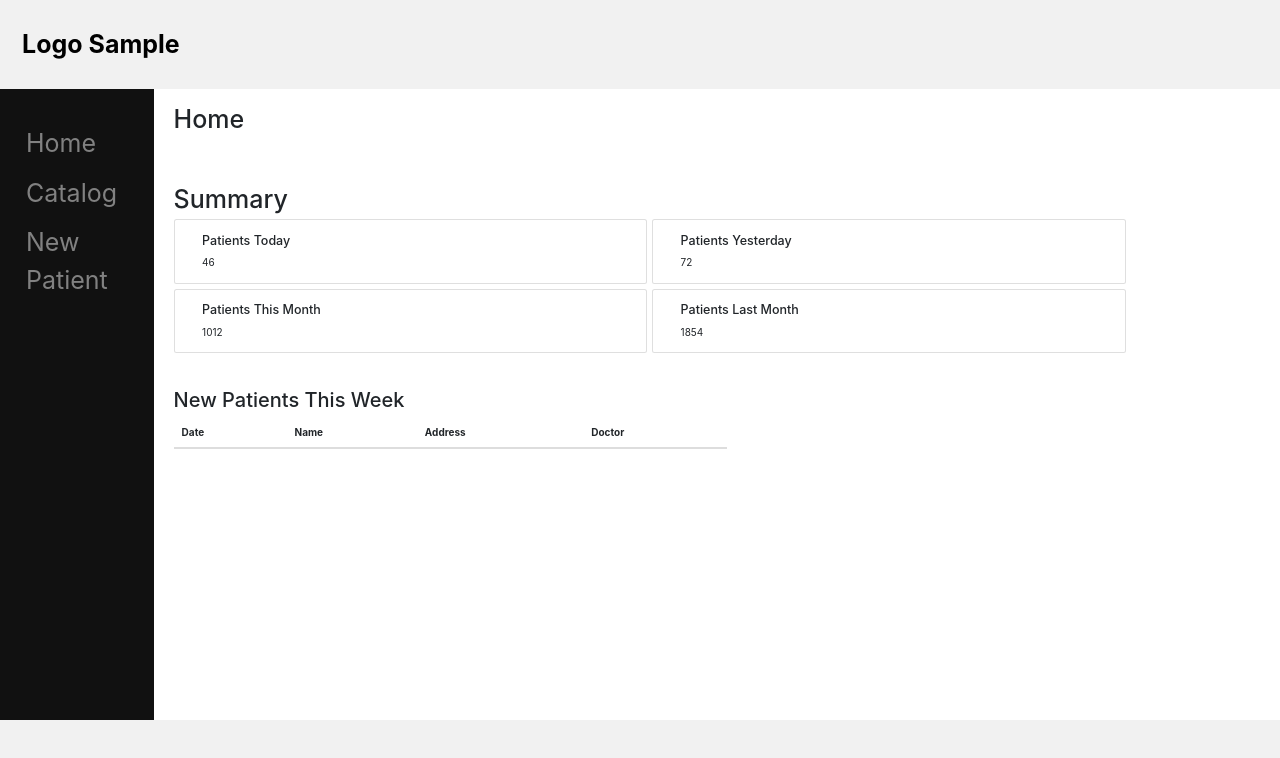
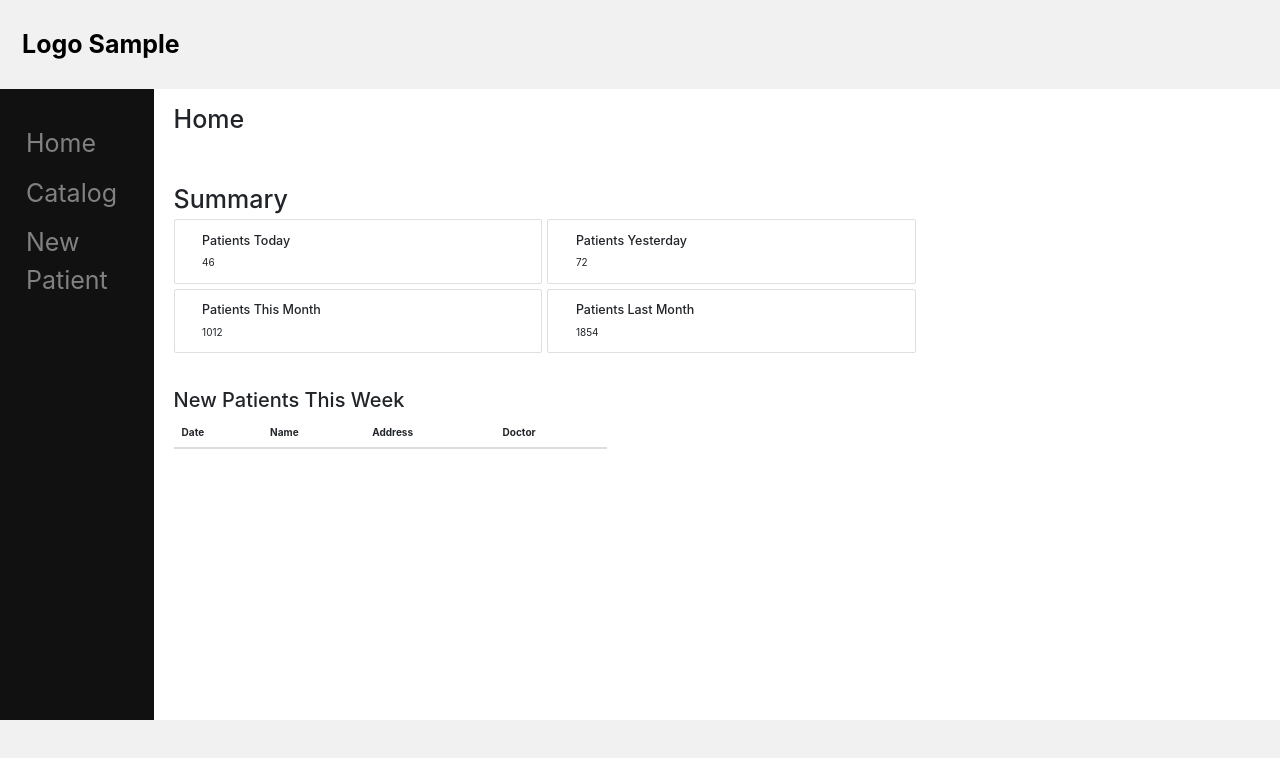
Before and after one commit to alexrosa03/appdevfinals2, a Vue app: page /home in a window 1280 px wide. Shown: the top 758 px of the page. Built offline with nearby package versions, Linux system fonts and the light colour scheme.

Commit message:
div cleanup and css edits

```diff
--- a/src/App.vue
+++ b/src/App.vue
@@ -29,4 +29,8 @@ export default {
   body {
     margin: auto;
   }
+
+  .row {
+    width: 100%;
+  }
 </style>
--- a/src/components/footer.vue
+++ b/src/components/footer.vue
@@ -1,9 +1,6 @@
 <template>
   <div class="footer">
-    <!-- <a>The</a>
-    <a>Greatest</a>
-    <a>Show</a>
-    <a>Tomorrow</a> -->
+
   </div>
 </template>
 
--- a/src/views/Home.vue
+++ b/src/views/Home.vue
@@ -15,13 +15,13 @@
 
             <h1>Summary</h1>
                 <div class="row">
-                    <div class="card col-md-5" style="display: inline-block; margin: 0px 5px 5px 15px;">
+                    <div class="card col-md-4" style="display: inline-block; margin: 0px 5px 5px 15px;">
                         <div class="card-body">
                             <h5 class="card-title">Patients Today</h5>
                             <p class="card-text">46</p>
                         </div>
                     </div>
-                    <div class="card col-md-5" style="display: inline-block; margin: 0px 5px 5px 0px;">
+                    <div class="card col-md-4" style="display: inline-block; margin: 0px 5px 5px 0px;">
                         <div class="card-body">
                             <h5 class="card-title">Patients Yesterday</h5>
                             <p class="card-text">72</p>
@@ -29,13 +29,13 @@
                     </div>
 
 
-                    <div class="card col-md-5" style="display: inline-block; margin: 0px 5px 5px 15px;">
+                    <div class="card col-md-4" style="display: inline-block; margin: 0px 5px 5px 15px;">
                         <div class="card-body">
                             <h5 class="card-title">Patients This Month</h5>
                             <p class="card-text">1012</p>
                         </div>
                     </div>
-                    <div class="card col-md-5" style="display: inline-block; margin: 0px 5px 5px 0px;">
+                    <div class="card col-md-4" style="display: inline-block; margin: 0px 5px 5px 0px;">
                         <div class="card-body">
                             <h5 class="card-title">Patients Last Month</h5>
                             <p class="card-text">1854</p>
@@ -47,12 +47,12 @@
 
             <div class="row">
                 <div class="col-lg box">
-                    <div class="row planBox premium text-left">
-                        <div class="col-md-12 section1">
+                    <div class="row planBox text-left">
+                        <div class="col-md-8 section1">
                             <h2>New Patients This Week</h2>
                         </div>
 
-                        <div class="col-md-12 section2 tableBox">
+                        <div class="col-md-10 section2 tableBox">
                             <table class="col-md-6 table table-striped">
                                 <thead>
                                     <tr>
@@ -94,8 +94,8 @@ export default {
 <style>
   .content {
     float: right;
-    position: sticky;
-    width: 88%;
-    padding-left: 20px;
+    /* position: sticky; */
+    width: 100%;
+    /* padding-left: 20px; */
   }
 </style>
```
